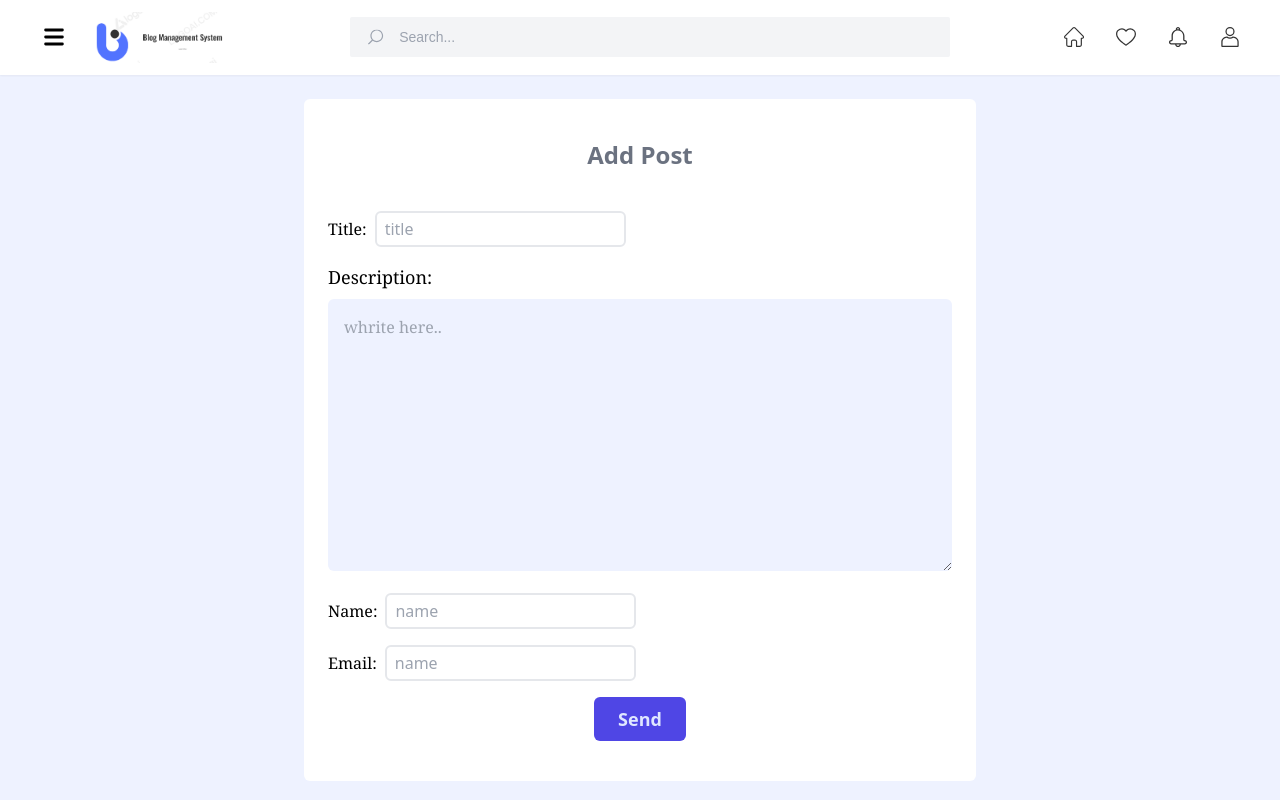
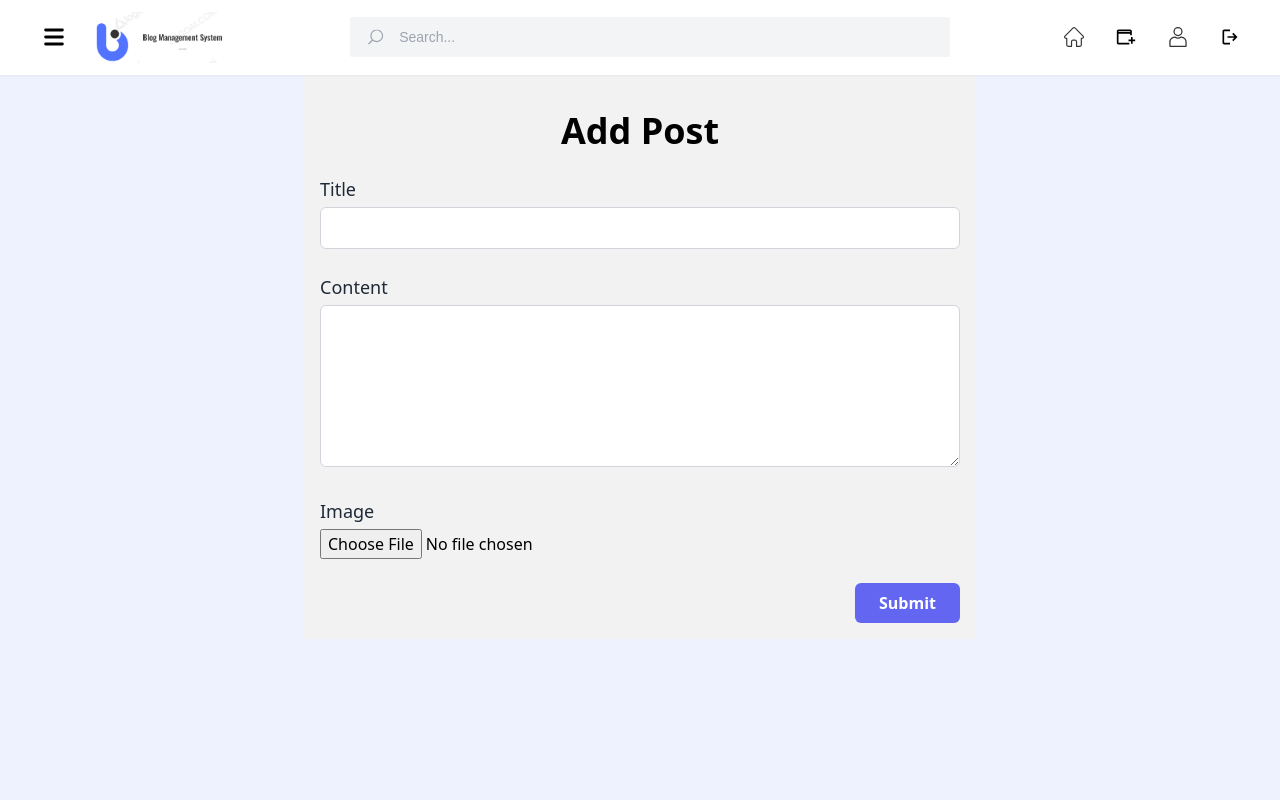
Before and after one commit to Techitus/Blog-Management-System, a React (Vite) app: page /blog/add in a window 1280 px wide. Built offline with nearby package versions, Linux system fonts and the light colour scheme.

Commit message:
auth complete

```diff
--- a/src/components/navbar/Navbar.jsx
+++ b/src/components/navbar/Navbar.jsx
@@ -1,64 +1,104 @@
+import { Link } from "react-router-dom";
 
 const Navbar = () => {
   return (
     <>
-
-
-<header className='shadow-sm bg-white font-[sans-serif] min-h-[70px] sticky top-0'>
-      <div className='flex flex-wrap items-center justify-between sm:px-10 px-6 py-3 relative lg:gap-y-4 gap-y-6 gap-x-4'>
+      <header className="shadow-sm bg-white font-[sans-serif] min-h-[70px] sticky top-0">
+        <div className="flex flex-wrap items-center justify-between sm:px-10 px-6 py-3 relative lg:gap-y-4 gap-y-6 gap-x-4">
           <div className="flex">
             <button>
-            <svg className="w-7 h-7" fill="#000" viewBox="0 0 20 20" xmlns="http://www.w3.org/2000/svg">
-              <path fillRule="evenodd"
+              <svg
+                className="w-7 h-7"
+                fill="#000"
+                viewBox="0 0 20 20"
+                xmlns="http://www.w3.org/2000/svg"
+              >
+                <path
+                  fillRule="evenodd"
                   d="M3 5a1 1 0 011-1h12a1 1 0 110 2H4a1 1 0 01-1-1zM3 10a1 1 0 011-1h12a1 1 0 110 2H4a1 1 0 01-1-1zM3 15a1 1 0 011-1h12a1 1 0 110 2H4a1 1 0 01-1-1z"
-                clipRule="evenodd"></path>
+                  clipRule="evenodd"
+                ></path>
               </svg>
             </button>
-          <a href="javascript:void(0)" className="ml-6"><img src="/src/assets/BMSlogo.png" alt="logo"
-            className='w-36' />
+            <a href="javascript:void(0)" className="ml-6">
+              <img src="/src/assets/BMSlogo.png" alt="logo" className="w-36" />
             </a>
           </div>
           <div className="bg-gray-100 flex border-2 max-md:order-1 border-transparent focus-within:border-blue-500 px-4 rounded-sm h-10 lg:w-2/4 max-md:w-full">
-          <svg xmlns="http://www.w3.org/2000/svg" viewBox="0 0 192.904 192.904" width="16px"
-            className="fill-gray-400 mr-4 rotate-90">
-            <path
-              d="m190.707 180.101-47.078-47.077c11.702-14.072 18.752-32.142 18.752-51.831C162.381 36.423 125.959 0 81.191 0 36.422 0 0 36.423 0 81.193c0 44.767 36.422 81.187 81.191 81.187 19.688 0 37.759-7.049 51.831-18.751l47.079 47.078a7.474 7.474 0 0 0 5.303 2.197 7.498 7.498 0 0 0 5.303-12.803zM15 81.193C15 44.694 44.693 15 81.191 15c36.497 0 66.189 29.694 66.189 66.193 0 36.496-29.692 66.187-66.189 66.187C44.693 147.38 15 117.689 15 81.193z">
-            </path>
+            <svg
+              xmlns="http://www.w3.org/2000/svg"
+              viewBox="0 0 192.904 192.904"
+              width="16px"
+              className="fill-gray-400 mr-4 rotate-90"
+            >
+              <path d="m190.707 180.101-47.078-47.077c11.702-14.072 18.752-32.142 18.752-51.831C162.381 36.423 125.959 0 81.191 0 36.422 0 0 36.423 0 81.193c0 44.767 36.422 81.187 81.191 81.187 19.688 0 37.759-7.049 51.831-18.751l47.079 47.078a7.474 7.474 0 0 0 5.303 2.197 7.498 7.498 0 0 0 5.303-12.803zM15 81.193C15 44.694 44.693 15 81.191 15c36.497 0 66.189 29.694 66.189 66.193 0 36.496-29.692 66.187-66.189 66.187C44.693 147.38 15 117.689 15 81.193z"></path>
             </svg>
-          <input type='email' placeholder='Search...' className="w-full outline-none bg-transparent text-[#333] text-sm" />
+            <input
+              type="email"
+              placeholder="Search..."
+              className="w-full outline-none bg-transparent text-[#333] text-sm"
+            />
           </div>
-        <div className='flex items-center space-x-8 max-md:ml-auto'>
-          <svg xmlns="http://www.w3.org/2000/svg" width="20px" className="cursor-pointer fill-[#333] hover:fill-[#077bff]"
-            viewBox="0 0 511 511.999">
+          <div className="flex items-center space-x-8 max-md:ml-auto">
+            <Link to="/">
+              {" "}
+              <svg
+                xmlns="http://www.w3.org/2000/svg"
+                width="20px"
+                className="cursor-pointer fill-[#333] hover:fill-[#077bff] hover:text-[}"
+                viewBox="0 0 511 511.999"
+              >
                 <path
                   d="M498.7 222.695c-.016-.011-.028-.027-.04-.039L289.805 13.81C280.902 4.902 269.066 0 256.477 0c-12.59 0-24.426 4.902-33.332 13.809L14.398 222.55c-.07.07-.144.144-.21.215-18.282 18.386-18.25 48.218.09 66.558 8.378 8.383 19.44 13.235 31.273 13.746.484.047.969.07 1.457.07h8.32v153.696c0 30.418 24.75 55.164 55.168 55.164h81.711c8.285 0 15-6.719 15-15V376.5c0-13.879 11.293-25.168 25.172-25.168h48.195c13.88 0 25.168 11.29 25.168 25.168V497c0 8.281 6.715 15 15 15h81.711c30.422 0 55.168-24.746 55.168-55.164V303.14h7.719c12.586 0 24.422-4.903 33.332-13.813 18.36-18.367 18.367-48.254.027-66.633zm-21.243 45.422a17.03 17.03 0 0 1-12.117 5.024h-22.72c-8.285 0-15 6.714-15 15v168.695c0 13.875-11.289 25.164-25.168 25.164h-66.71V376.5c0-30.418-24.747-55.168-55.169-55.168H232.38c-30.422 0-55.172 24.75-55.172 55.168V482h-66.71c-13.876 0-25.169-11.29-25.169-25.164V288.14c0-8.286-6.715-15-15-15H48a13.9 13.9 0 0 0-.703-.032c-4.469-.078-8.66-1.851-11.8-4.996-6.68-6.68-6.68-17.55 0-24.234.003 0 .003-.004.007-.008l.012-.012L244.363 35.02A17.003 17.003 0 0 1 256.477 30c4.574 0 8.875 1.781 12.113 5.02l208.8 208.796.098.094c6.645 6.692 6.633 17.54-.031 24.207zm0 0"
-              data-original="#000000" />
-          </svg>
-          <svg xmlns="http://www.w3.org/2000/svg" width="20px" className="cursor-pointer fill-[#333] hover:fill-[#077bff]"
-            viewBox="0 0 64 64">
+                  data-original="#000000"
+                />
+              </svg>{" "}
+            </Link>
+            <Link to="/blog/add">
+              {" "}
+              <svg
+                xmlns="http://www.w3.org/2000/svg"
+                width="20px" className="cursor-pointer fill-[#333] hover:fill-[#077bff] hover:text-[}"
+                viewBox="0 0 24 24"
+              >
                 <path
-              d="M45.5 4A18.53 18.53 0 0 0 32 9.86 18.5 18.5 0 0 0 0 22.5C0 40.92 29.71 59 31 59.71a2 2 0 0 0 2.06 0C34.29 59 64 40.92 64 22.5A18.52 18.52 0 0 0 45.5 4ZM32 55.64C26.83 52.34 4 36.92 4 22.5a14.5 14.5 0 0 1 26.36-8.33 2 2 0 0 0 3.27 0A14.5 14.5 0 0 1 60 22.5c0 14.41-22.83 29.83-28 33.14Z"
-              data-original="#000000" />
-          </svg>
-          <svg xmlns="http://www.w3.org/2000/svg" width="20px" className="cursor-pointer fill-[#333] hover:fill-[#077bff]"
-            viewBox="0 0 371.263 371.263">
-            <path
-              d="M305.402 234.794v-70.54c0-52.396-33.533-98.085-79.702-115.151.539-2.695.838-5.449.838-8.204C226.539 18.324 208.215 0 185.64 0s-40.899 18.324-40.899 40.899c0 2.695.299 5.389.778 7.964-15.868 5.629-30.539 14.551-43.054 26.647-23.593 22.755-36.587 53.354-36.587 86.169v73.115c0 2.575-2.096 4.731-4.731 4.731-22.096 0-40.959 16.647-42.995 37.845-1.138 11.797 2.755 23.533 10.719 32.276 7.904 8.683 19.222 13.713 31.018 13.713h72.217c2.994 26.887 25.869 47.905 53.534 47.905s50.54-21.018 53.534-47.905h72.217c11.797 0 23.114-5.03 31.018-13.713 7.904-8.743 11.797-20.479 10.719-32.276-2.036-21.198-20.958-37.845-42.995-37.845a4.704 4.704 0 0 1-4.731-4.731zM185.64 23.952c9.341 0 16.946 7.605 16.946 16.946 0 .778-.12 1.497-.24 2.275-4.072-.599-8.204-1.018-12.336-1.138-7.126-.24-14.132.24-21.078 1.198-.12-.778-.24-1.497-.24-2.275.002-9.401 7.607-17.006 16.948-17.006zm0 323.358c-14.431 0-26.527-10.3-29.342-23.952h58.683c-2.813 13.653-14.909 23.952-29.341 23.952zm143.655-67.665c.479 5.15-1.138 10.12-4.551 13.892-3.533 3.773-8.204 5.868-13.353 5.868H59.89c-5.15 0-9.82-2.096-13.294-5.868-3.473-3.772-5.09-8.743-4.611-13.892.838-9.042 9.282-16.168 19.162-16.168 15.809 0 28.683-12.874 28.683-28.683v-73.115c0-26.228 10.419-50.719 29.282-68.923 18.024-17.425 41.498-26.887 66.528-26.887 1.198 0 2.335 0 3.533.06 50.839 1.796 92.277 45.929 92.277 98.325v70.54c0 15.809 12.874 28.683 28.683 28.683 9.88 0 18.264 7.126 19.162 16.168z"
-              data-original="#000000" />
-          </svg>
-          <svg xmlns="http://www.w3.org/2000/svg" width="20px" className="cursor-pointer fill-[#333] hover:fill-[#077bff]"
-            viewBox="0 0 512 512">
+                  fill="black"
+                  d="M18 20v-3h-3v-2h3v-3h2v3h3v2h-3v3zM3 21q-.825 0-1.412-.587T1 19V5q0-.825.588-1.412T3 3h14q.825 0 1.413.588T19 5v5h-2V8H3v11h13v2zM3 6h14V5H3zm0 0V5z"
+                />
+              </svg>{" "}
+            </Link>
+            <Link to="/register">
+              {" "}
+              <svg
+                xmlns="http://www.w3.org/2000/svg"
+                width="20px"
+                className="cursor-pointer fill-[#333] hover:fill-[#077bff]"
+                viewBox="0 0 512 512"
+              >
                 <path
                   d="M337.711 241.3a16 16 0 0 0-11.461 3.988c-18.739 16.561-43.688 25.682-70.25 25.682s-51.511-9.121-70.25-25.683a16.007 16.007 0 0 0-11.461-3.988c-78.926 4.274-140.752 63.672-140.752 135.224v107.152C33.537 499.293 46.9 512 63.332 512h385.336c16.429 0 29.8-12.707 29.8-28.325V376.523c-.005-71.552-61.831-130.95-140.757-135.223zM446.463 480H65.537V376.523c0-52.739 45.359-96.888 104.351-102.8C193.75 292.63 224.055 302.97 256 302.97s62.25-10.34 86.112-29.245c58.992 5.91 104.351 50.059 104.351 102.8zM256 234.375a117.188 117.188 0 1 0-117.188-117.187A117.32 117.32 0 0 0 256 234.375zM256 32a85.188 85.188 0 1 1-85.188 85.188A85.284 85.284 0 0 1 256 32z"
-              data-original="#000000" />
+                  data-original="#000000"
+                />
+              </svg>{" "}
+            </Link>
+            <Link to="/login">
+              <svg
+                xmlns="http://www.w3.org/2000/svg"
+                width="20px"
+                className="cursor-pointer fill-[#333] hover:fill-[#077bff] hover:text-[}"
+                viewBox="0 0 24 24"
+              >
+                <path
+                  fill="black"
+                  d="M5 21q-.825 0-1.412-.587T3 19V5q0-.825.588-1.412T5 3h7v2H5v14h7v2zm11-4l-1.375-1.45l2.55-2.55H9v-2h8.175l-2.55-2.55L16 7l5 5z"
+                />
               </svg>
+            </Link>
           </div>
         </div>
       </header>
+    </>
+  );
+};
 
-
-    </>
-  )
-}
-
-export default Navbar
+export default Navbar;
--- a/src/pages/auth/Login.jsx
+++ b/src/pages/auth/Login.jsx
@@ -1,12 +1,26 @@
-import Form from "./components/Form/Form"
-
+import { data } from "autoprefixer";
+import Form from "./components/Form/Form";
+import axios from "axios";
+import { useNavigate } from "react-router-dom";
 const Login = () => {
-  const handleLogin = () => {
-  }
+  const navigate = useNavigate();
+  const handleLogin = async () => {
+    try {
+      const response = await axios.get(
+        "https://react30.onrender.com/api/user/login",
+        data
+      );
+      if (response.status === 200) {
+        navigate("/register");
+      }
+    } catch (error) {
+      alert(error?.response?.data?.message);
+    }
+  };
   return (
-   <>
-   <Form type="Login" onSubmit={handleLogin} />
-   </>
-  )
-}
-export default Login
+    <>
+      <Form type="Login" onSubmit={handleLogin} />
+    </>
+  );
+};
+export default Login;
--- a/src/pages/auth/components/Form/Form.jsx
+++ b/src/pages/auth/components/Form/Form.jsx
@@ -37,7 +37,7 @@ const Form = ({type, onSubmit}) => {
           <form onSubmit={handleSubmit} className="max-w-md w-full mx-auto">
             <div className="mb-12">
               <h3 className="text-4xl font-extrabold text-blue-600">{
-                type === "Login" ? "Login here to continue" : "Register here to continue.."
+                type === "Login" ? "Welcome Back! Login Here..." : "Welcome! Register Here..."
               }
 
               </h3>
@@ -46,7 +46,7 @@ const Form = ({type, onSubmit}) => {
                {
                 type === "Register" && (
               <div className="relative flex items-center">
-                <input onChange={handleChange} name="username" type="text" required className="w-full text-sm border-b border-gray-300 focus:border-blue-600 px-2 py-3 outline-none" placeholder="Enter your Name"  />
+                <input onChange={handleChange} name="username" type="text" required className="w-full text-sm border-b border-gray-300 focus:border-blue-600 px-2 py-3 outline-none" placeholder="Enter  Name"  />
 
               </div> )
 }
@@ -83,16 +83,27 @@ const Form = ({type, onSubmit}) => {
                   Remember me
                 </label>
               </div>
+              { type === 'Login' && (
               <div>
-                <a href="" className="text-blue-600 text-sm hover:underline">
+                <Link  to='/register' className="text-blue-600 text-sm hover:underline">
                   Forgot Password?
-                </a>
+                </Link>
               </div>
+             ) }
             </div>
             <div className="mt-12">
+              { type === 'Login' && (
               <button type="submit" className="w-full shadow-xl py-2.5 px-4 text-sm font-semibold rounded-full text-white bg-blue-600 hover:bg-blue-700 focus:outline-none">
                 Sign in
-              </button>
+              </button>)
+}
+{ type === 'Register' && (
+              <button type="submit" className="w-full shadow-xl py-2.5 px-4 text-sm font-semibold rounded-full text-white bg-blue-600 hover:bg-blue-700 focus:outline-none">
+                Sign up
+              </button>)
+}
+
+
              {
               type === "Login" &&(
               <p  className="text-sm text-center mt-8"> Do not Have Account? <Link to="/register"  className="text-blue-600 font-semibold hover:underline ml-1 whitespace-nowrap">Register Here</Link></p>
--- a/src/pages/blog/components/form/Form.jsx
+++ b/src/pages/blog/components/form/Form.jsx
@@ -1,33 +1,39 @@
 
 // eslint-disable-next-line react/prop-types
 const Form = ({type}) => {
+  // eslint-disable-next-line no-undef
+
+
   return (
 <>
 <form>
-  <div className="  md:px-20 pt-6">
-    <div className=" bg-white rounded-md px-6 py-10 max-w-2xl mx-auto">
-      <h1 className="text-center text-2xl font-bold text-gray-500 mb-10">{type}</h1>
-      <div className="space-y-4">
-        <div>
-          <label htmlFor="title" className="text-lx font-serif">Title:</label>
-          <input type="text" placeholder="title" id="title" className="ml-2 outline-none py-1 px-2 text-md border-2 rounded-md" />
+<div className="max-w-2xl mx-auto p-4 bg-[#f2f2f2]">
+    <form action="/submit-post" method="POST">
+      <h2 className="text-center text-4xl mt-5 font-bold">{type}</h2> <br />
+        <div className="mb-6">
+            <label htmlFor="title" className="block text-lg font-medium text-gray-800 mb-1">Title</label>
+            <input type="text" id="title" name="title" className="w-full px-4 py-2 border border-gray-300 rounded-md focus:outline-none focus:border-indigo-500" required/>
         </div>
-        <div>
-          <label htmlFor="description" className="block mb-2 text-lg font-serif">Description:</label>
-          <textarea id="description" cols="30" rows="10" placeholder="whrite here.." className="w-full font-serif  p-4 text-gray-600 bg-indigo-50 outline-none rounded-md"></textarea>
+
+        <div className="mb-6">
+            <label htmlFor="content" className="block text-lg font-medium text-gray-800 mb-1">Content</label>
+            <textarea id="content" name="content" className="w-full px-4 py-2 border border-gray-300 rounded-md focus:outline-none focus:border-indigo-500" rows="6" required></textarea>
         </div>
-        <div>
-          <label htmlFor="name" className="text-lx font-serif">Name:</label>
-          <input type="text" placeholder="name" id="name" className="ml-2 outline-none py-1 px-2 text-md border-2 rounded-md" />
+
+        <div className="mb-6">
+            <label htmlFor="image" className="block text-lg font-medium text-gray-800 mb-1">Image</label>
+            <input type="file" id="image" name="image" accept="image/*" className="w-full"/>
         </div>
-        <div>
-          <label htmlFor="email" className="text-lx font-serif">Email:</label>
-          <input type="text" placeholder="name" id="email" className="ml-2 outline-none py-1 px-2 text-md border-2 rounded-md" />
+
+        <div className="flex justify-end">
+            <button type="submit" className="px-6 py-2 bg-indigo-500 text-white font-semibold rounded-md hover:bg-indigo-600 focus:outline-none">Submit</button>
         </div>
-        <button className=" px-6 py-2 mx-auto block rounded-md text-lg font-semibold text-indigo-100 bg-indigo-600  ">Send</button>
-      </div>
-    </div>
-  </div>
+    </form>
+</div>
+<script>
+
+</script>
+
 </form>
  </>
   )
```
Lines whose indentation alone changed are shown as unchanged.
